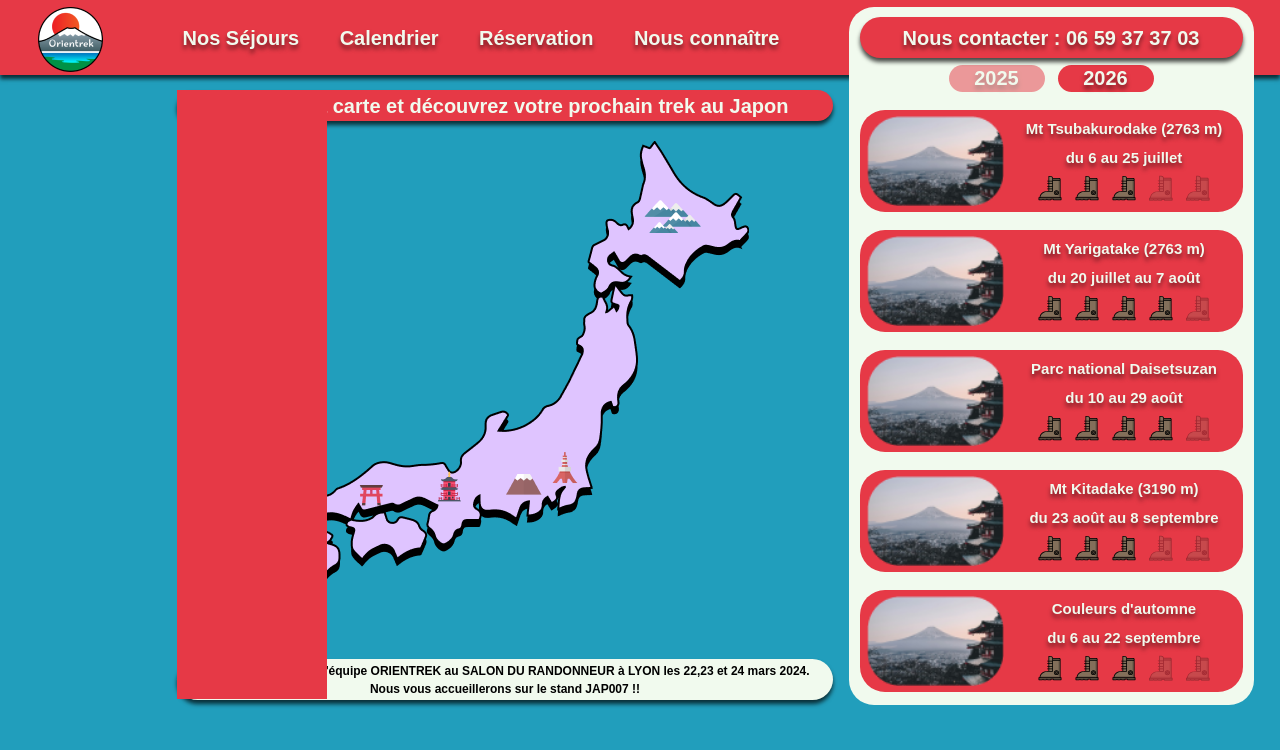
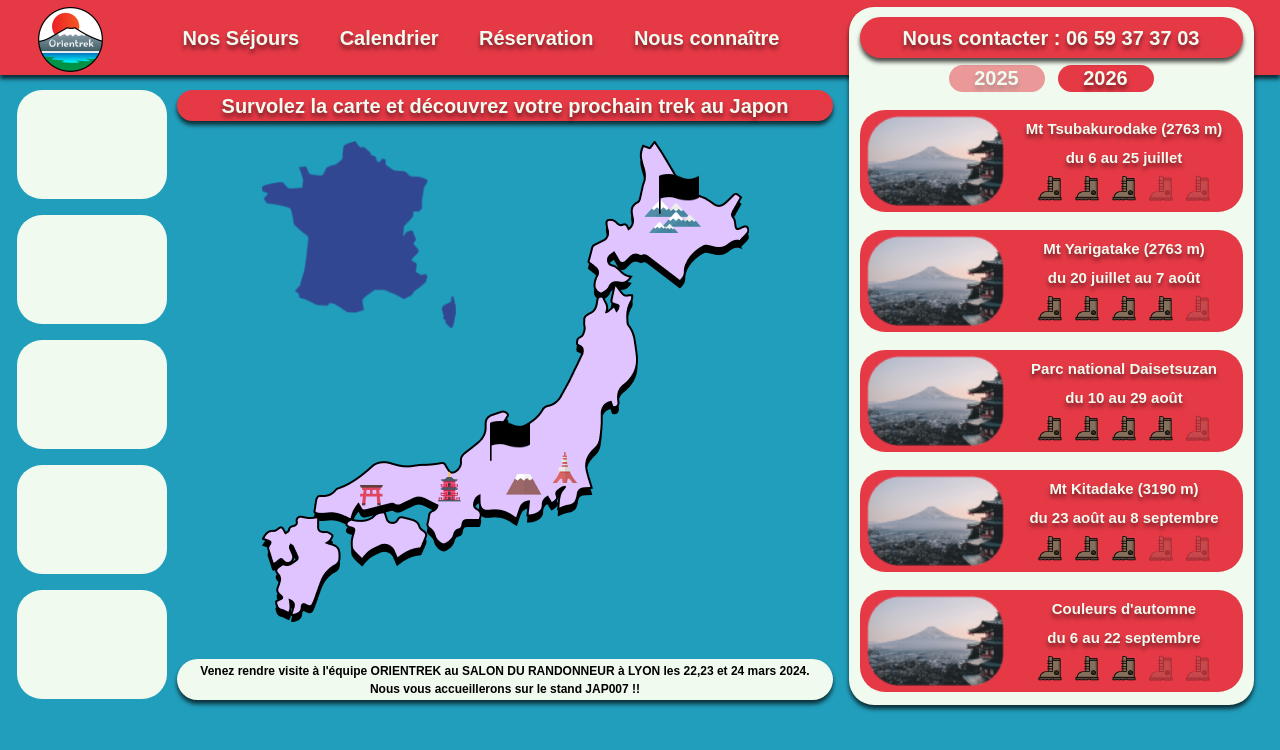
Before and after one commit to Baradel-Clement/Orientrek, a Next.js app: page / in a window 1280 px wide. Shown: the top 750 px of the page. Built offline with nearby package versions, Linux system fonts and the light colour scheme; a web font is replaced by a local one.

Commit message:
test live

```diff
--- a/components/Layout.tsx
+++ b/components/Layout.tsx
@@ -34,6 +34,7 @@ const Layout = ({ children, title = "Orientrek" }: Props) => {
     setDisplayNavSejours,
     displayNestedSejours,
     setDisplayNestedSejours,
+    setSejourHovering,
   } = useHomeStateContext();
 
   const [sejoursYear, setSejoursYear] = useState(2025);
@@ -41,13 +42,15 @@ const Layout = ({ children, title = "Orientrek" }: Props) => {
   const router = useRouter();
 
   return (
-    <div onClick={(e) => {
-      if (displayNestedSejours) {
-        if (closeModal('closeModalNestedLinksOff', e)) {
-          setDisplayNestedSejours(false);
+    <div
+      onClick={(e) => {
+        if (displayNestedSejours) {
+          if (closeModal("closeModalNestedLinksOff", e)) {
+            setDisplayNestedSejours(false);
+          }
         }
-      }
-    }}>
+      }}
+    >
       <Head>
         <title>{title}</title>
         <meta charSet="utf-8" />
@@ -87,7 +90,11 @@ const Layout = ({ children, title = "Orientrek" }: Props) => {
               {/* Nested Links */}
               {displayNestedSejours && (
                 <div className="nav-upper-nestedLinks closeModalNestedLinksOff">
-                  <Image src={closeIcon} alt="icone fermeture" onClick={() => setDisplayNestedSejours(false)} />
+                  <Image
+                    src={closeIcon}
+                    alt="icone fermeture"
+                    onClick={() => setDisplayNestedSejours(false)}
+                  />
                   <div className="upper-sejours-yearBtn-container">
                     <button
                       onClick={() => setSejoursYear(2025)}
@@ -109,11 +116,11 @@ const Layout = ({ children, title = "Orientrek" }: Props) => {
 
                   {sejoursYear === 2025 &&
                     sejours2025.map((sejour) => (
-                      <SejourButton sejour={sejour} />
+                      <SejourButton mode="nestedLink" sejour={sejour} />
                     ))}
                   {sejoursYear === 2026 &&
                     sejours2026.map((sejour) => (
-                      <SejourButton sejour={sejour} />
+                      <SejourButton mode="nestedLink" sejour={sejour} />
                     ))}
                 </div>
               )}
@@ -126,7 +133,7 @@ const Layout = ({ children, title = "Orientrek" }: Props) => {
               Nous contacter : 06 59 37 37 03
             </Link>
             {router.pathname === "/" && (
-              <div className="nav-upper-sejours">
+              <div className="nav-upper-sejours drop-shadow">
                 <div className="upper-sejours-yearBtn-container">
                   <button
                     onClick={() => setSejoursYear(2025)}
@@ -146,9 +153,13 @@ const Layout = ({ children, title = "Orientrek" }: Props) => {
                   </button>
                 </div>
                 {sejoursYear === 2025 &&
-                  sejours2025.map((sejour) => <SejourButton sejour={sejour} />)}
+                  sejours2025.map((sejour) => (
+                    <SejourButton mode="homepage" sejour={sejour} />
+                  ))}
                 {sejoursYear === 2026 &&
-                  sejours2026.map((sejour) => <SejourButton sejour={sejour} />)}
+                  sejours2026.map((sejour) => (
+                    <SejourButton mode="homepage" sejour={sejour} />
+                  ))}
               </div>
             )}
           </div>
@@ -188,7 +199,7 @@ const Layout = ({ children, title = "Orientrek" }: Props) => {
 
           {/* NAV SEJOURS MOBILE */}
           {sejours2025.map((sejour) => (
-            <SejourButton sejour={sejour} />
+            <SejourButton mode="homepage" sejour={sejour} />
           ))}
         </div>
       </nav>
--- a/components/SejourButton.tsx
+++ b/components/SejourButton.tsx
@@ -6,15 +6,25 @@ import bootsActive from "../public/assets/boots.svg";
 import bootsInactive from "../public/assets/boots-inactive.svg";
 import sejourImg from "../public/assets/sejourimg.png";
 
-const SejourButton = ({ sejour }) => {
-  const { displayNavSejours } = useHomeStateContext();
+const SejourButton = ({ mode, sejour }) => {
+  const { displayNavSejours, setSejourHovering } = useHomeStateContext();
   return (
     <Link
       key={sejour.trek}
       href={sejour.slug}
-      className={`sejour transition hover-shadow transition ${displayNavSejours ? "active" : ""}`}
+      className={`sejour transition hover-shadow transition ${sejour.trek} ${
+        displayNavSejours ? "active" : ""
+      }`}
+      onMouseEnter={() => setSejourHovering(sejour.trek)}
+      onMouseOut={() => setSejourHovering('')}
     >
-      <Image src={sejourImg} alt="image sejour" width={107.6} height={68.91} placeholder="blur" />
+      <Image
+        src={sejourImg}
+        alt="image sejour"
+        width={107.6}
+        height={68.91}
+        placeholder="blur"
+      />
       <div className="sejour-desc">
         <p className="white XXS bold">
           {sejour.trek}
--- a/context/Home.tsx
+++ b/context/Home.tsx
@@ -8,9 +8,11 @@ type HomeContextType = {
   displayNavList: boolean;
   displayNavSejours: boolean;
   displayNestedSejours: boolean;
+  sejourHovering: string;
   setDisplayNavList: React.Dispatch<React.SetStateAction<boolean>>;
   setDisplayNavSejours: React.Dispatch<React.SetStateAction<boolean>>;
   setDisplayNestedSejours: React.Dispatch<React.SetStateAction<boolean>>;
+  setSejourHovering: React.Dispatch<React.SetStateAction<string>>;
 };
 
 export const HomeContext = createContext({} as HomeContextType);
@@ -19,6 +21,7 @@ export const HomeContextProvider = ({ children }: HomeContextProviderProps) => {
   const [displayNavList, setDisplayNavList] = useState(false);
   const [displayNavSejours, setDisplayNavSejours] = useState(false);
   const [displayNestedSejours, setDisplayNestedSejours] = useState(false);
+  const [sejourHovering, setSejourHovering] = useState('false');
 
   return (
     <HomeContext.Provider
@@ -28,7 +31,9 @@ export const HomeContextProvider = ({ children }: HomeContextProviderProps) => {
         displayNavSejours,
         setDisplayNavSejours,
         displayNestedSejours,
-        setDisplayNestedSejours
+        setDisplayNestedSejours,
+        sejourHovering,
+        setSejourHovering
       }}
     >
       {children}
--- a/pages/index.tsx
+++ b/pages/index.tsx
@@ -6,13 +6,22 @@ import mapJapon from "../public/assets/map-japon.png";
 import mapJaponDesktop from "../public/assets/map-japon-desktop.png";
 import mapFr from "../public/assets/map-fr.png";
 import flag from "../public/assets/flag.png";
-import { useState } from "react";
+import { useEffect, useState } from "react";
 
 type Props = {};
 
 const Accueil: NextPageWithLayout<Props> = () => {
-  const { setDisplayNavList, setDisplayNavSejours } = useHomeStateContext();
+  const {
+    setDisplayNavList,
+    setDisplayNavSejours,
+    sejourHovering,
+    setSejourHovering,
+  } = useHomeStateContext();
   const [mapJaponActive, setMapJaponActive] = useState(true);
+
+  /* useEffect(() => {
+    if (sejourHovering === '')
+  }, [sejourHovering]) */
   return (
     <Layout title="Accueil | Orientrek">
       <div className="Accueil">
@@ -70,19 +79,89 @@ const Accueil: NextPageWithLayout<Props> = () => {
             </p>
           </div>
           <div className="maps-container">
-            <Image src={mapJaponDesktop} alt="Map of Japan" sizes="100vw" />
+            {/* FLAGS */}
+
+            <Image
+              className={`flag flagHoka ${
+                sejourHovering === "Hoka" ||
+                sejourHovering === "Parc national Daisetsuzan"
+                  ? "selected"
+                  : ""
+              }`}
+              src={flag}
+              alt="drapeau"
+              width="40"
+              height="40"
+              onClick={() => {
+                setDisplayNavList(true);
+                setDisplayNavSejours(true);
+              }}
+              onMouseEnter={() => setSejourHovering("Hoka")}
+              onMouseOut={() => setSejourHovering("")}
+            />
+            <Image
+              className={`flag flagAlpes ${
+                sejourHovering === "Alpes" ||
+                sejourHovering === "Mt Tsubakurodake" ||
+                sejourHovering === "Mt Yarigatake" ||
+                sejourHovering === "Mt Kitadake" ||
+                sejourHovering === "Couleurs d'automne"
+                  ? "selected"
+                  : ""
+              }`}
+              src={flag}
+              alt="drapeau"
+              width="40"
+              height="40"
+              onClick={() => setMapJaponActive(!mapJaponActive)}
+              onMouseEnter={() => setSejourHovering("Alpes")}
+              onMouseOut={() => setSejourHovering("")}
+            />
+
+            {/* MAP */}
+
+            <Image
+              className={`map transition ${
+                mapJaponActive ? "active" : "inactive"
+              }`}
+              src={mapJaponDesktop}
+              alt="Map of Japan"
+              sizes="100vw"
+              onClick={() => {
+                if (!mapJaponActive) {
+                  setMapJaponActive(!mapJaponActive);
+                }
+              }}
+            />
+            <Image
+              className={`map transition ${
+                mapJaponActive ? "inactive" : "active"
+              }`}
+              src={mapFr}
+              alt="Map of Japan"
+              sizes="100vw"
+              onClick={() => {
+                if (mapJaponActive) {
+                  setMapJaponActive(!mapJaponActive);
+                }
+              }}
+            />
           </div>
           <div className="maps-news drop-shadow">
             <p className="bold XS">
               Venez rendre visite à l'équipe ORIENTREK au SALON DU RANDONNEUR à
-              LYON les 22,23 et 24 mars 2024. Nous vous accueillerons sur
-              le stand JAP007 !!
+              LYON les 22,23 et 24 mars 2024. Nous vous accueillerons sur le
+              stand JAP007 !!
             </p>
           </div>
 
           {/* Left panel */}
           <div className="Accueil-destinations">
-
+            <div className="Accueil-destination"></div>
+            <div className="Accueil-destination"></div>
+            <div className="Accueil-destination"></div>
+            <div className="Accueil-destination"></div>
+            <div className="Accueil-destination"></div>
           </div>
         </div>
       </div>
--- a/styles/2-basics/_buttons.scss
+++ b/styles/2-basics/_buttons.scss
@@ -7,6 +7,11 @@ a.sejour {
   padding: 6px 10px 6px 7.42px;
   @extend %flex-between-center;
   margin-top: 18px;
+  z-index: 4;
+
+  & > * {
+    pointer-events: none;
+  }
 
   &:first-child {
     margin-top: 24px;
--- a/styles/3-layout/_accueil.scss
+++ b/styles/3-layout/_accueil.scss
@@ -59,6 +59,11 @@ div.Accueil {
     @extend %drop-shadow;
     margin-top: 60px;
   }
+
+
+  .Accueil-main {
+    display: none;
+  }
 }
 
 @media screen and (min-width: 1200px) {
@@ -72,6 +77,10 @@ div.Accueil {
     justify-content: flex-start;
     align-items: center;
     flex-direction: column;
+
+    &>.Accueil-main {
+      display: flex;
+    }
   }
 }
 
@@ -92,15 +101,84 @@ div.Accueil {
   @extend %drop-shadow;
   font-size: 20px;
   @extend %flex-center-center;
+  text-shadow: 0px 4px 4px rgba(0, 0, 0, 0.5);
 }
 
 .maps-container {
   width: 487px;
   height: 481px;
   margin-top: 20px;
-  & > img {
+  position: relative;
+
+  & > img.map {
+    height: auto;
+    position: absolute;
+    top: 0px;
+    left: 0px;
+  }
+  & > img.active {
     width: 100%;
     height: auto;
+    z-index: 2;
+  }
+  & > img.inactive {
+    width: 40%;
+    height: auto;
+    cursor: pointer;
+    z-index: 3;
+
+    &:hover {
+      width: 42%;
+    }
+  }
+
+  & > img.flag {
+    z-index: 4;
+    position: absolute;
+    cursor: pointer;
+
+    &.flagAlpes {
+      top: 280px;
+      left: 228px;
+
+      &:hover, &.selected {
+        animation-duration: 0.5s;
+        animation-name: slideinALpes;
+        animation-direction: alternate;
+        animation-iteration-count: infinite;
+
+        @keyframes slideinALpes {
+          from {
+            top: 280px;
+          }
+
+          to {
+            top: 275px;
+          }
+        }
+      }
+    }
+    &.flagHoka {
+      top: 33px;
+      left: 397px;
+
+      &:hover, &.selected {
+        animation-duration: 0.5s;
+        animation-name: slidein;
+        animation-direction: alternate;
+        animation-iteration-count: infinite;
+
+        @keyframes slidein {
+          from {
+            top: 33px;
+          }
+
+          to {
+            top: 27px;
+          }
+        }
+      }
+    }
   }
 }
 
@@ -123,7 +201,15 @@ div.Accueil {
 .Accueil-destinations {
   width: 150px;
   height: 609px;
-  background-color: $red;
   position: absolute;
-  left: 0px;
+  left: -160px;
+  @extend %flex-between-center;
+  flex-direction: column;
 }
+
+.Accueil-destination {
+  width: 100%;
+  height: 109px;
+  background-color: $white;
+  border-radius: 25px;
+}
```
